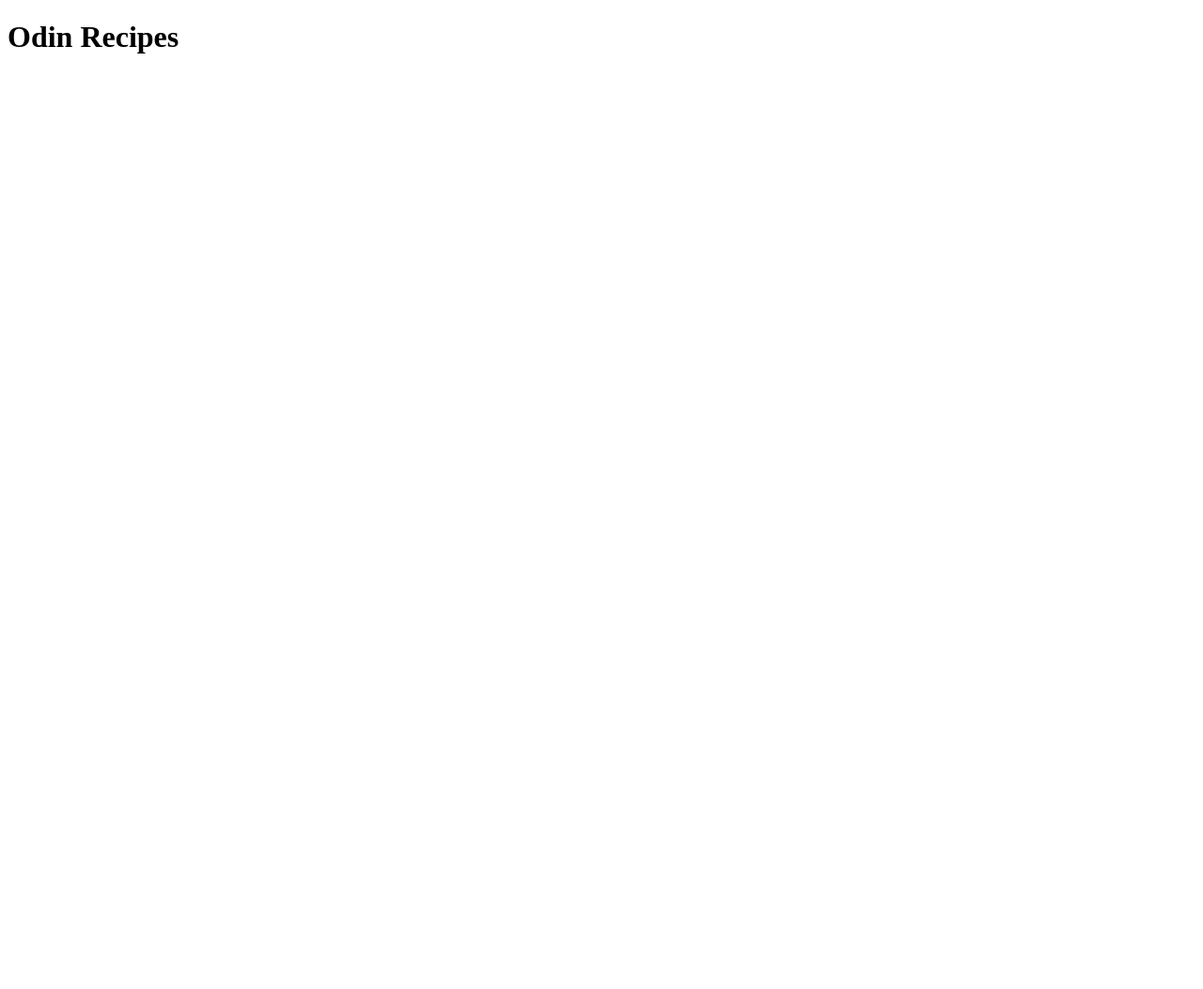
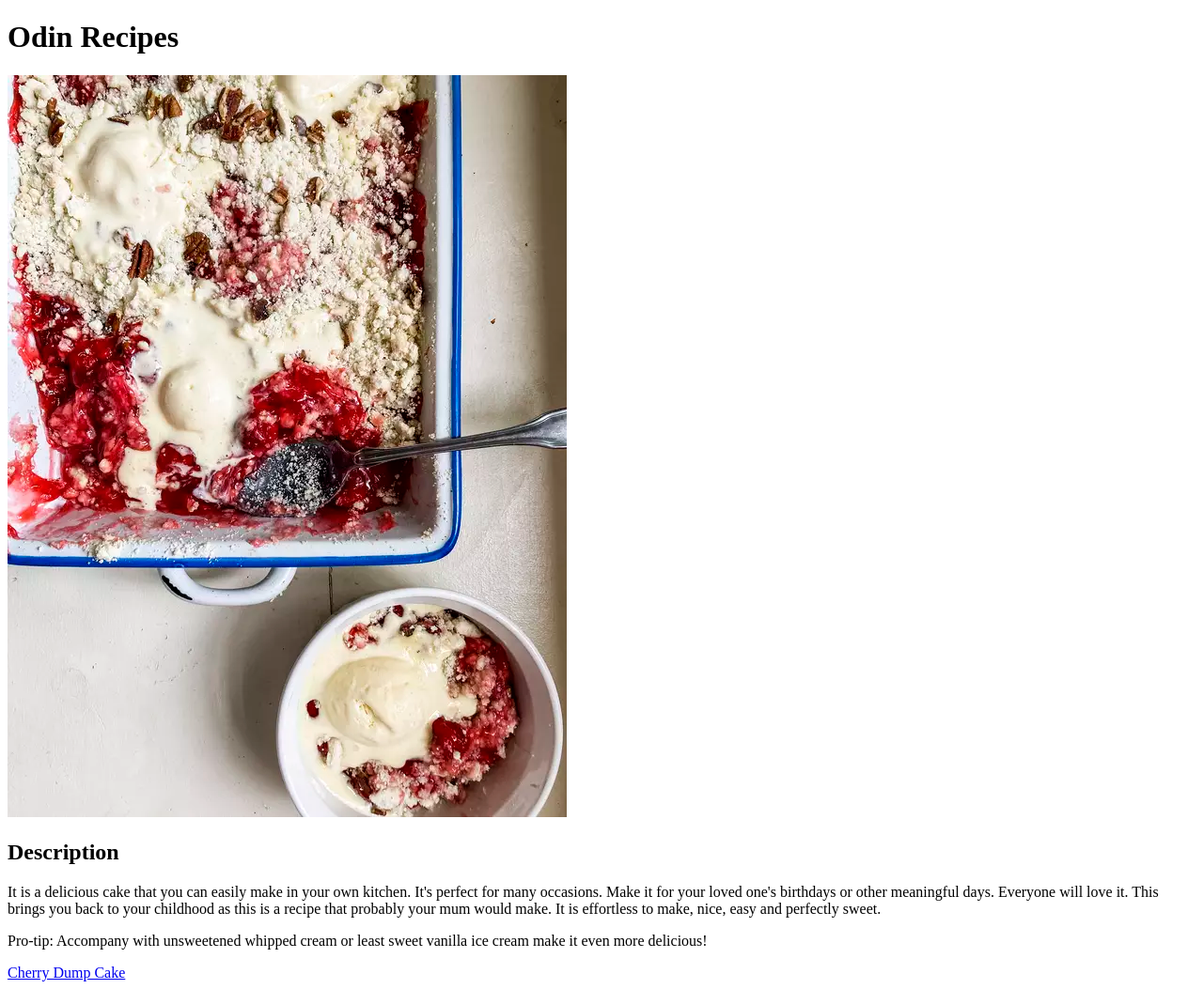
Before and after one commit to majowyporanek/odin-receipes, a plain HTML site: page index.html in a window 1280 px wide. Shown: the whole page at 94% size. Before the commit the page ends 800 px from the top, so only its background shows below. Drawn offline with Linux system fonts and the light colour scheme.

Commit message:
Add the page with recipe

```diff
--- a/index.html
+++ b/index.html
@@ -6,5 +6,10 @@
 </head>
 <body>
     <h1>Odin Recipes</h1>
+    <img src="cake.jpg" alt="cherry cake">
+    <h2>Description</h2>
+    <p>It is a delicious cake that you can easily make in your own kitchen. It's perfect for many occasions. Make it for your loved one's birthdays or other meaningful days. Everyone will love it. This brings you back to your childhood as this is a recipe that probably your mum would make. It is effortless to make, nice, easy and perfectly sweet.  </p>
+    <p>Pro-tip: Accompany with unsweetened whipped cream or least sweet vanilla ice cream make it even more delicious!</p>
+    <a href="recipes/cherry_cake.html">Cherry Dump Cake</a>
 </body>
 </html>
```
Also changed, not shown: recipes/cherry_cake.html (added, +13 -0 lines), cake.jpg (added).
